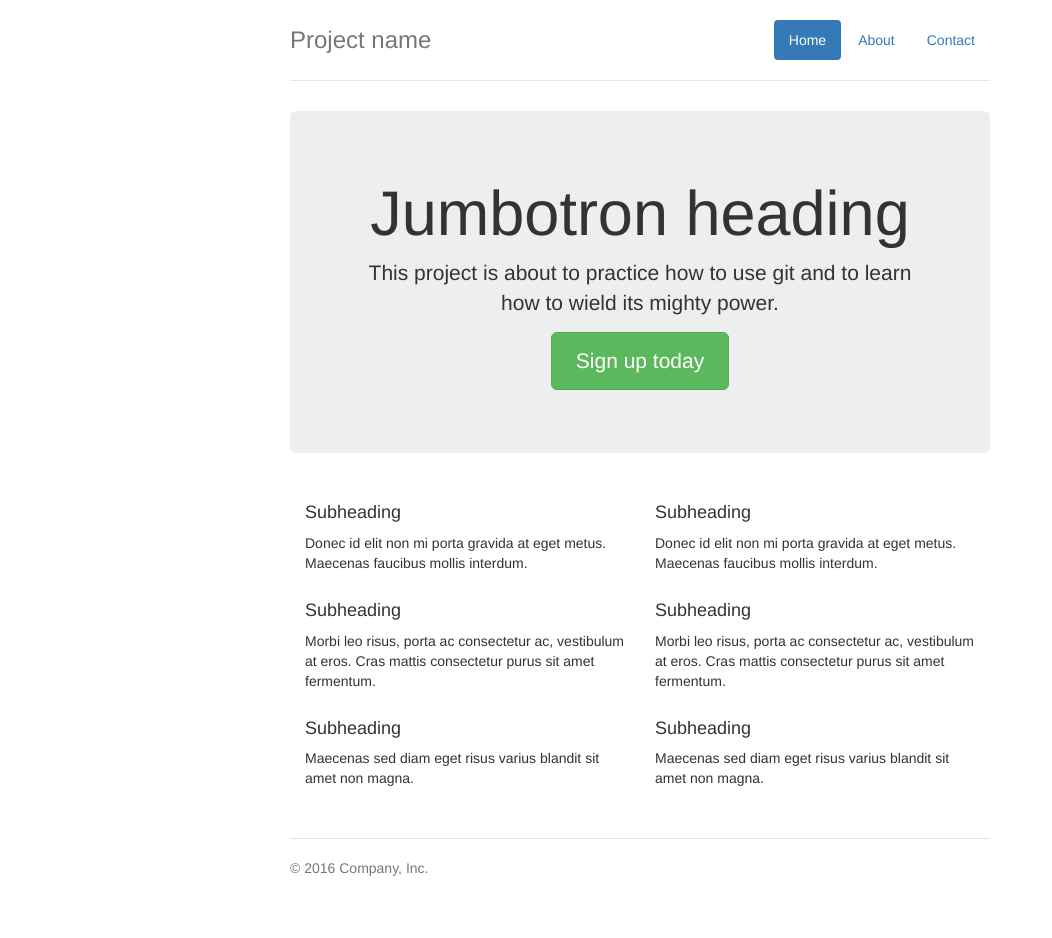
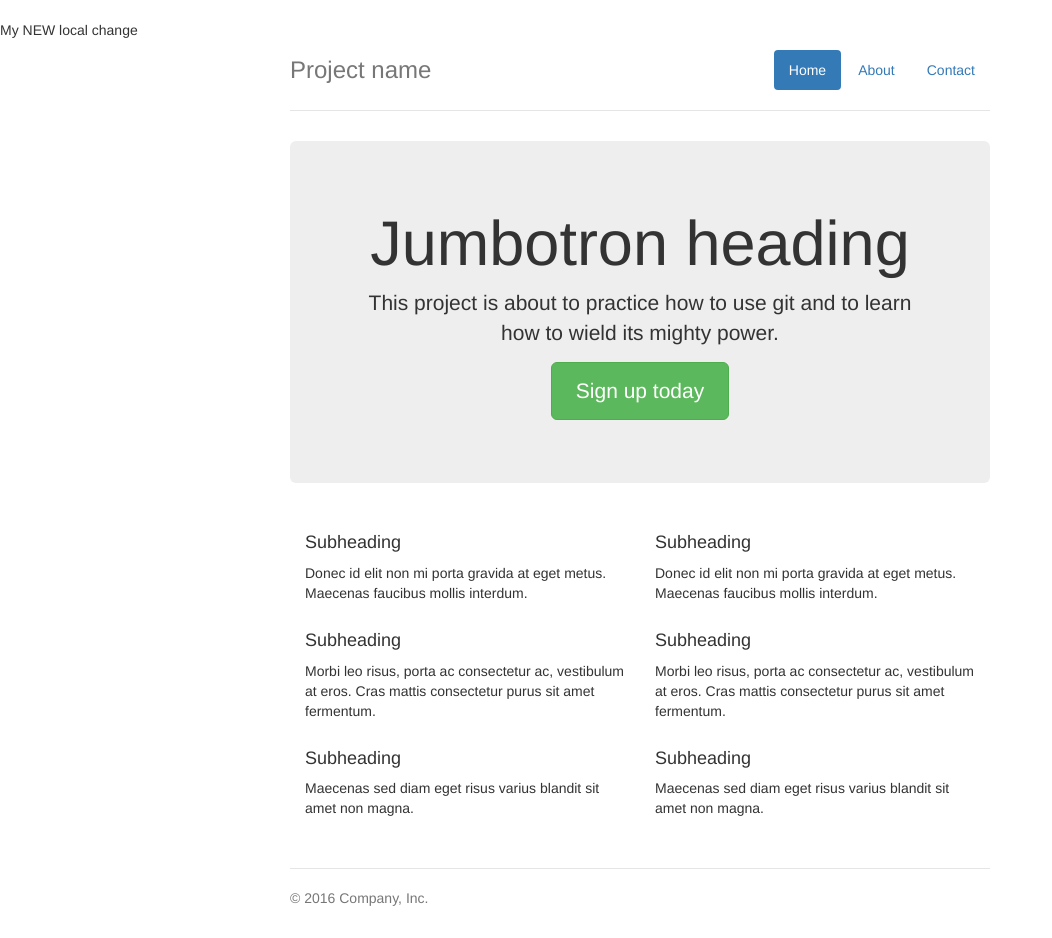
Before and after one commit to heloint/jumbotron-narrow, a plain HTML site: page index.html in a window 1280 px wide. Shown: the whole page, without its empty margins (0-1052 px from the left). Before the commit the page ends 908 px from the top, so only its background shows below. Drawn offline with Linux system fonts and the light colour scheme.

Commit message:
My NEW local change.

```diff
--- a/index.html
+++ b/index.html
@@ -30,6 +30,7 @@
     <script src="vendor/bootstrap/assets/js/ie10-viewport-bug-workaround.js"></script>
   </head>
 <body>
+<p>My NEW local change</p>
     <div class="container">
       <div class="header clearfix">
         <nav>
```
